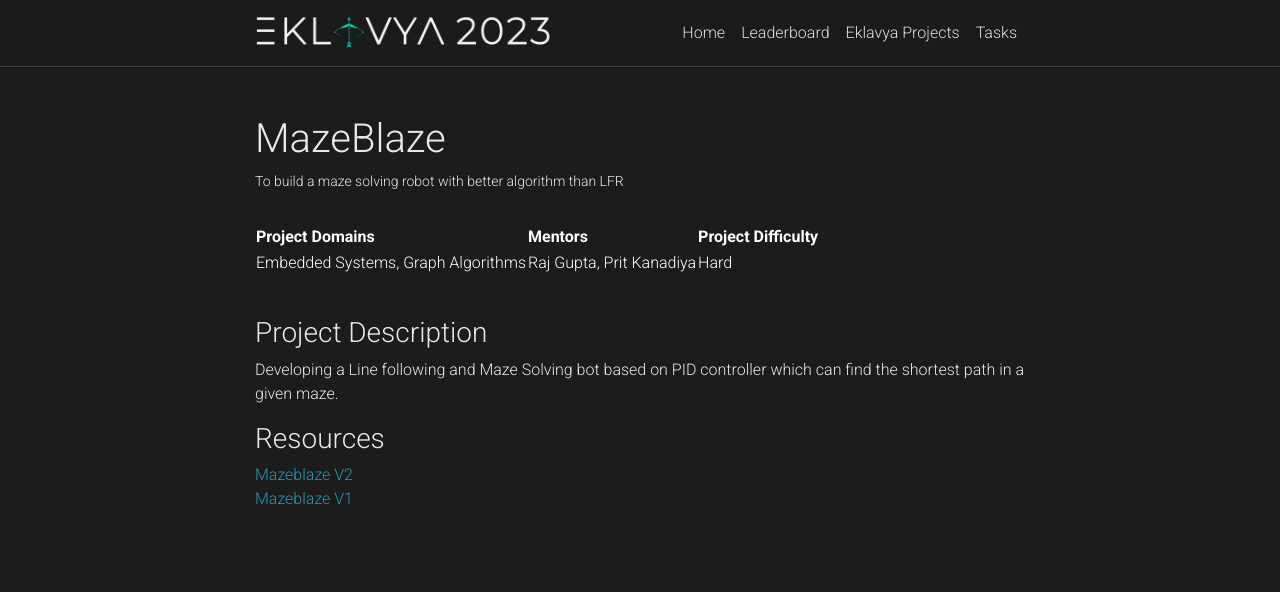
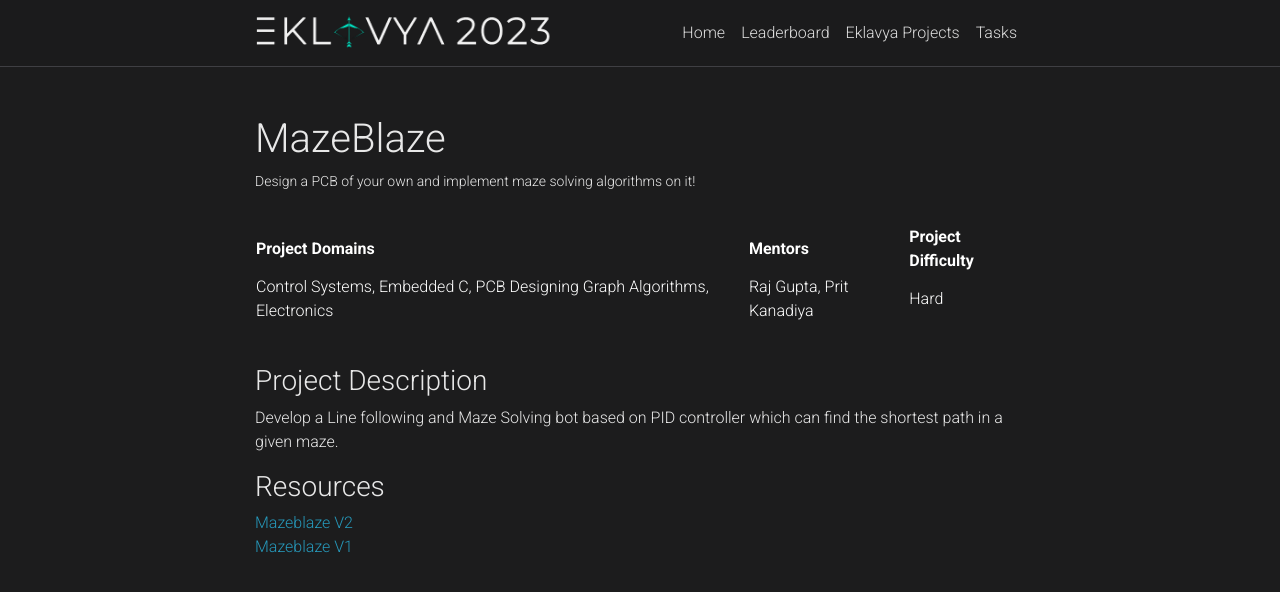
Before and after one commit to SRA-VJTI/eklavya.github.io, a Jekyll site: the page built from _projects/MazeBlazev2.md, in a window 1280 px wide. Shown: the top 592 px of the page. Built offline with Jekyll 4.4.1, drawn with Linux system fonts in a browser that asks for light colours; comment, search, counter and statistics services are not loaded; a style sheet for code colours, icons or effects is not loaded.

Commit message:
Update MazeBlazev2.md

```diff
--- a/_projects/MazeBlazev2.md
+++ b/_projects/MazeBlazev2.md
@@ -1,19 +1,19 @@
 ---
 layout: page
 title: MazeBlaze
-description: To build a maze solving robot with better algorithm than LFR
+description: Design a PCB of your own and implement maze solving algorithms on it!
 importance: 1
 ---
 
-| Project Domains                    | Mentors                  | Project Difficulty |
-|------------------------------------|--------------------------|--------------------|
-| Embedded Systems, Graph Algorithms | Raj Gupta, Prit Kanadiya | Hard               |
+| Project Domains                                                          | Mentors                  | Project Difficulty |
+|--------------------------------------------------------------------------|--------------------------|--------------------|
+| Control Systems, Embedded C, PCB Designing Graph Algorithms, Electronics | Raj Gupta, Prit Kanadiya | Hard               |
 
 <br>
 
 ### Project Description
 
-Developing a Line following and Maze Solving bot based on PID controller which can find the shortest path in a given maze.
+Develop a Line following and Maze Solving bot based on PID controller which can find the shortest path in a given maze.
 
 ### Resources
 
```
